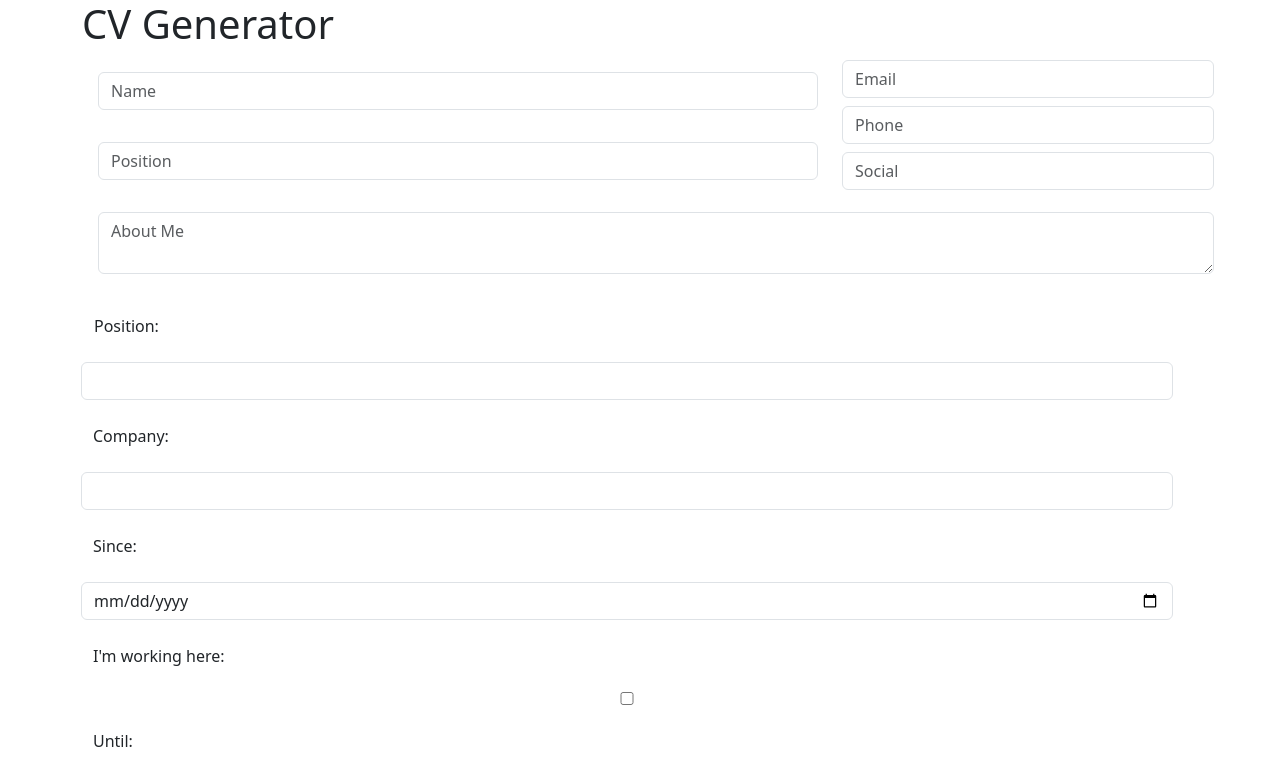
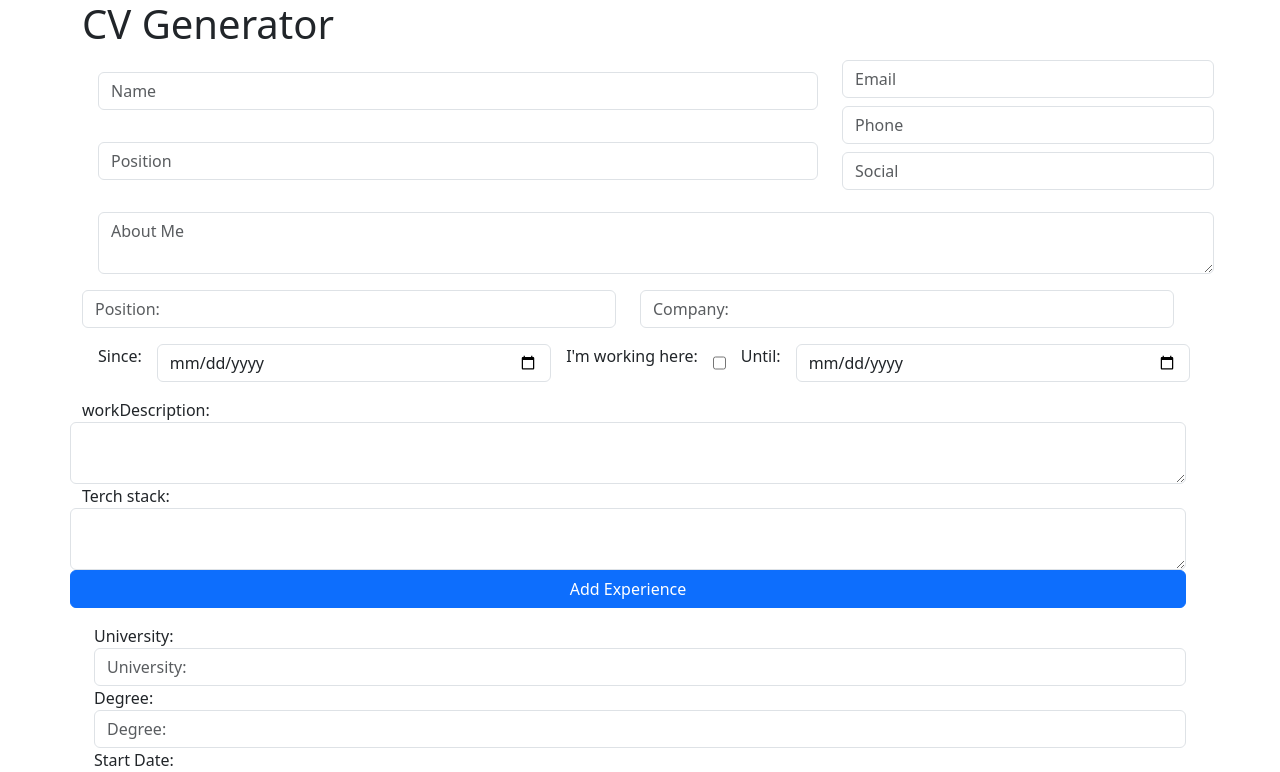
Before and after one commit to danielhh-dev/Resume-Generator, a React (Vite) app: page / in a window 1280 px wide. Shown: the top 772 px of the page. Built offline with nearby package versions, Linux system fonts and the light colour scheme.

Commit message:
input css

```diff
--- a/src/components/CVGenerator.tsx
+++ b/src/components/CVGenerator.tsx
@@ -119,6 +119,7 @@ const CVGenerator: React.FC = () => {
         pretendedPosition={pretendedPosition}
         email={email}
         phone={phone}
+        social={social}
         description={description}
         experiences={experiences}
         educationList={educationList}
--- a/src/components/other/EducationComponent.tsx
+++ b/src/components/other/EducationComponent.tsx
@@ -22,6 +22,7 @@ const EducationComponent: React.FC<EducationComponentProps> = ({
     <label>University:</label>
     <input
       className="form-control rounded"
+      placeholder="University:"
       value={university}
       onChange={(e: ChangeEvent<HTMLInputElement>) =>
         setUniversity(e.target.value)
@@ -30,6 +31,7 @@ const EducationComponent: React.FC<EducationComponentProps> = ({
 
     <label>Degree:</label>
     <input
+      placeholder="Degree:"
       className="form-control rounded"
       value={degree}
       onChange={(e: ChangeEvent<HTMLInputElement>) => setDegree(e.target.value)}
--- a/src/components/other/ExperienceComponent.tsx
+++ b/src/components/other/ExperienceComponent.tsx
@@ -20,10 +20,11 @@ const ExperienceComponent: React.FC<ExperienceComponentProps> = ({
   techStack,
   setTechStack,
 }) => (
-  <div className="col-12 container">
-    <div className="input-group mt-4 gap-4 row">
-      <label className="">Position:</label>
+  <div className="d-flex justify-content-between flex-wrap col-12">
+    <div className="row col-md-12">
+      <div className="col-12 col-md-6">
         <input
+          placeholder="Position:"
           className="form-control rounded"
           type="text"
           value={experience}
@@ -31,8 +32,10 @@ const ExperienceComponent: React.FC<ExperienceComponentProps> = ({
             setExperience(e.target.value)
           }
         />
-      <label>Company:</label>
+      </div>
+      <div className="col-12 col-md-6">
         <input
+          placeholder="Company:"
           type="text"
           className="form-control rounded"
           value={company}
@@ -40,8 +43,16 @@ const ExperienceComponent: React.FC<ExperienceComponentProps> = ({
             setCompany(e.target.value)
           }
         />
-      <label>Since:</label>
+      </div>
+
+      <div className="input-group m-3 gap-3">
+        <label className="form-label" htmlFor="first">
+          Since:
+        </label>
+
         <input
+          aria-describedby="basic-addon3"
+          id="first"
           className="form-control rounded"
           value={since}
           type="date"
@@ -67,6 +78,8 @@ const ExperienceComponent: React.FC<ExperienceComponentProps> = ({
           }
           disabled={isWorking}
         />
+      </div>
+
       <label>workDescription:</label>
       <textarea
         className="form-control rounded"
--- a/src/components/other/PDFDocument.tsx
+++ b/src/components/other/PDFDocument.tsx
@@ -27,23 +27,29 @@ const PDFDocument: React.FC<PDFDocumentProps> = ({
         {/* Basic info */}
         <View style={styles.doble}>
           <View>
-            <Text style={styles.name}>Nombre completo{name}</Text>
-            <Text style={styles.position}>Puesto{pretendedPosition}</Text>
+            <Text style={styles.name}>{name}</Text>
+            <Text style={styles.position}>{pretendedPosition}</Text>
           </View>
           <View style={styles.webs}>
-            <Text style={[styles.contentContact, { textAlign: "right" }]}>
-              Correo{email}
+            <Text
+              style={[styles.contentContact, { textAlign: "right" }, styles.me]}
+            >
+              {email}
             </Text>
-            <Text style={[styles.contentContact, { textAlign: "right" }]}>
-              telefono{phone}
+            <Text
+              style={[styles.contentContact, { textAlign: "right" }, styles.me]}
+            >
+              {phone}
             </Text>
-            <Text style={[styles.contentContact, { textAlign: "right" }]}>
-              social{social}
+            <Text
+              style={[styles.contentContact, { textAlign: "right" }, styles.me]}
+            >
+              {social}
             </Text>
           </View>
         </View>
         <View style={styles.hr} />
-        <Text style={styles.about}>About Me: {description}</Text>
+        <Text style={styles.about}>{description}</Text>
         {/* Experience */}
         <View>
           <Text style={styles.title}>Experience:</Text>
@@ -67,10 +73,10 @@ const PDFDocument: React.FC<PDFDocumentProps> = ({
         <Text style={styles.title}>Education:</Text>
         {educationList.map((edu, index) => (
           <View key={index} style={styles.indentation}>
-            <Text>
+            <Text style={styles.contentSubtitle}>
               {edu.degree} in {edu.university}
             </Text>
-            <Text style={styles.content}>
+            <Text style={styles.info}>
               {edu.startDate} to {edu.isOngoing ? "Present" : edu.endDate}
             </Text>
           </View>
@@ -78,7 +84,10 @@ const PDFDocument: React.FC<PDFDocumentProps> = ({
         {/* Skills */}
         <Text style={styles.title}>Skills:</Text>
         {skills.map((skill, index) => (
-          <Text key={index} style={[styles.content, styles.indentation]}>
+          <Text
+            key={index}
+            style={[styles.info, styles.indentation, styles.my]}
+          >
             • {skill}
           </Text>
         ))}
--- a/src/components/other/SkillsComponent.tsx
+++ b/src/components/other/SkillsComponent.tsx
@@ -14,6 +14,7 @@ const SkillsComponent: React.FC<SkillsProps> = ({
       <textarea
         className="form-control rounded"
         value={newSkill}
+        placeholder="Programming: Javascript, Python, Typescript."
         onChange={(e: React.ChangeEvent<HTMLTextAreaElement>) =>
           setNewSkill(e.target.value)
         }
--- a/src/utils/styleDocument.ts
+++ b/src/utils/styleDocument.ts
@@ -29,10 +29,13 @@ export const styles = StyleSheet.create({
   about: {
     fontSize: 10,
     fontFamily: "Poppins-Medium",
+    textAlign: "justify",
+    paddingHorizontal: 10,
   },
   position: {
     fontSize: 14,
-    fontFamily: "Poppins-Italic", // Fuente en itálica
+    fontFamily: "Poppins-Italic",
+    marginLeft: 10,
   },
   doble: {
     flexDirection: "row",
@@ -68,4 +71,10 @@ export const styles = StyleSheet.create({
   indentation: {
     marginHorizontal: 10,
   },
+  my: {
+    marginVertical: 10,
+  },
+  me: {
+    marginRight: 10,
+  },
 });
```
Lines whose indentation alone changed are shown as unchanged.
